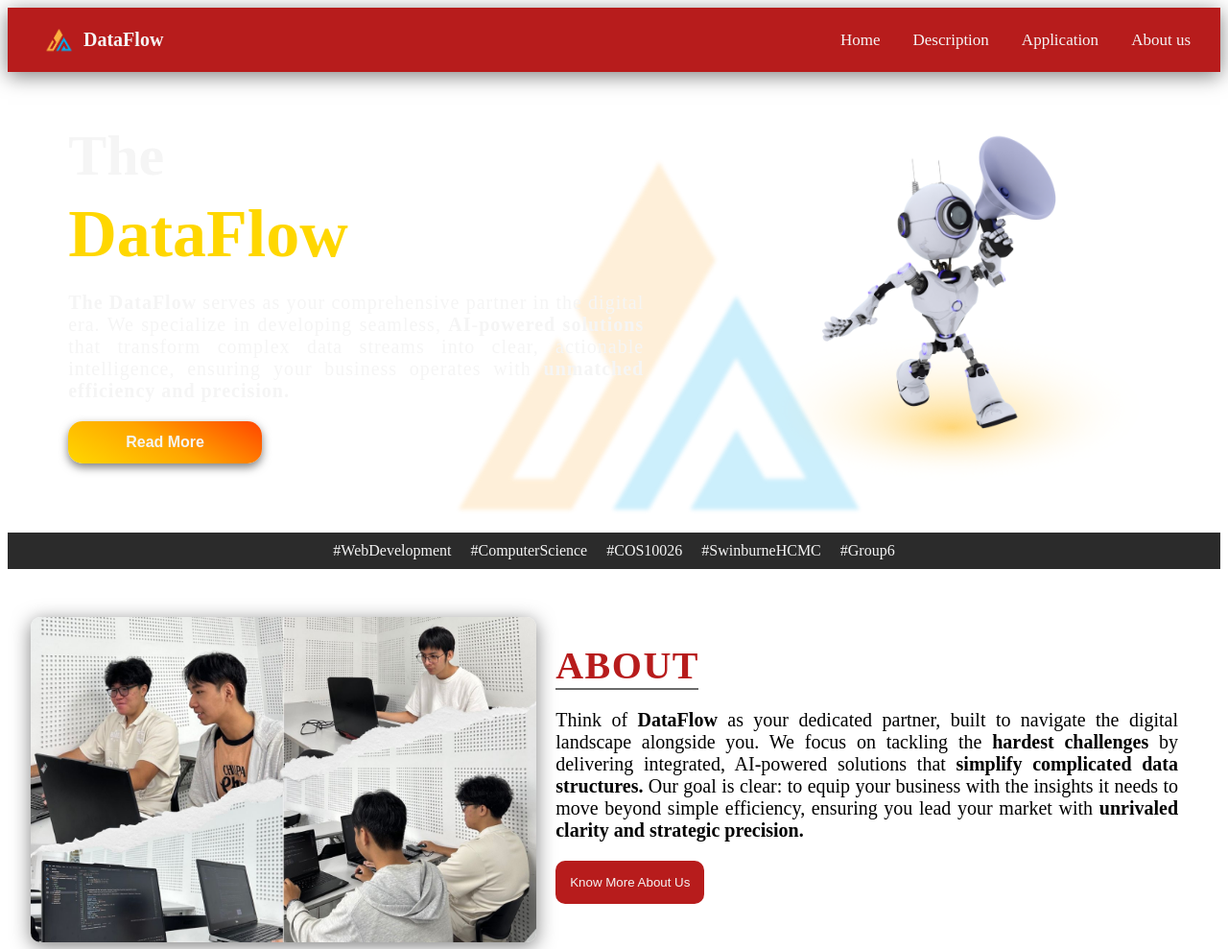
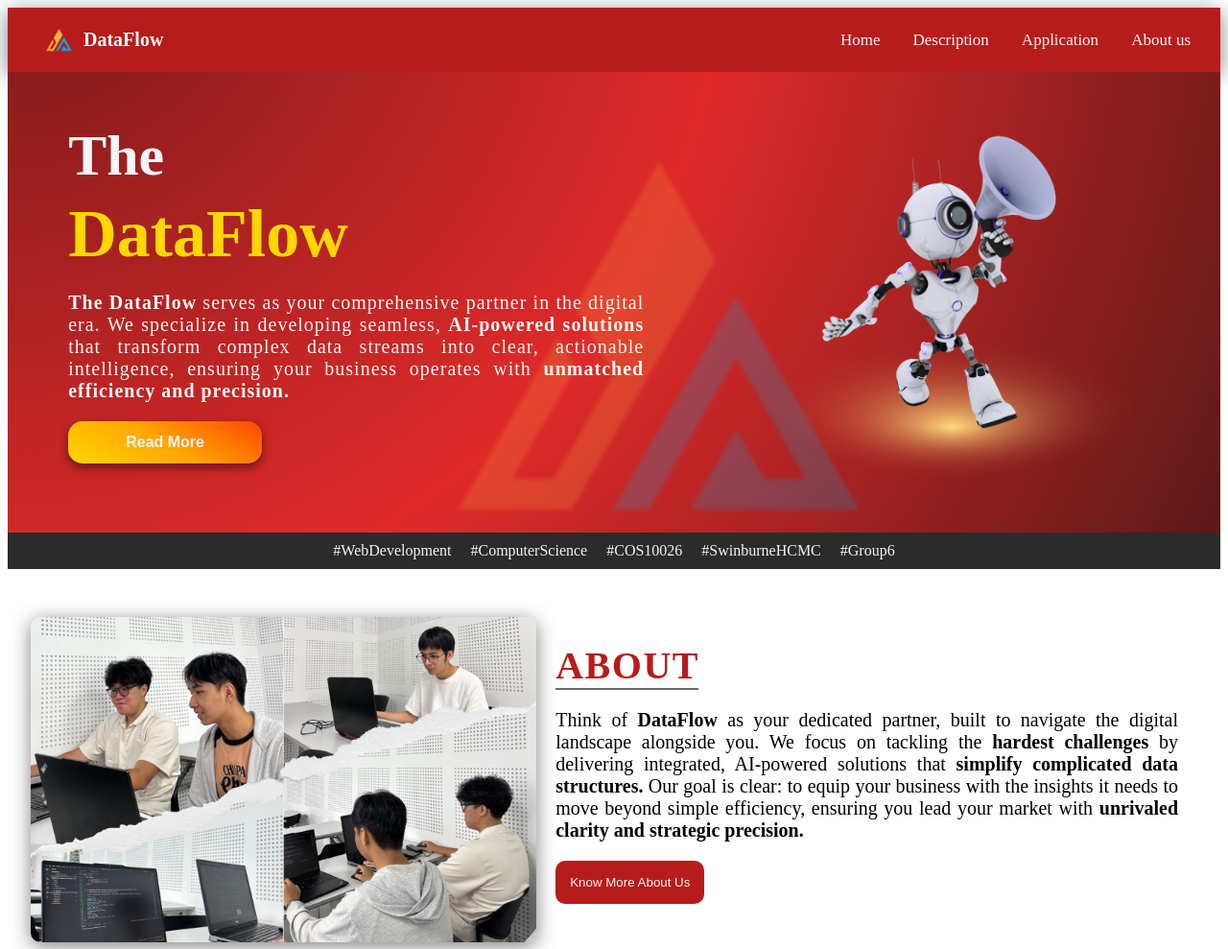
Before and after one commit to WebTechnologyProject-Sep2025/COS10026.1-Group-6, a plain HTML site: page Project1/index.html in a window 1280 px wide. Shown: the top 989 px of the page at 96% size. Drawn offline with Linux system fonts and the light colour scheme; the site is published under a folder, as on GitHub Pages, so addresses that start at the root find nothing.

Commit message:
Update styles.css
Signed-off-by: 106216829 <106216829@student.swin.edu.au>

```diff
--- a/Project1/styles/styles.css
+++ b/Project1/styles/styles.css
@@ -80,7 +80,7 @@ nav .menu_right:hover {
 .header_homepage {
     width: 100%;
     min-height: 60vh;
-    background-image: url(/COS10026.1-Group-6/Project1/styles/images/background_red_images.png);
+    background-image: url(../images/background_red_images.png);
     background-position: center;
     background-size: cover;
     overflow: hidden;
```
